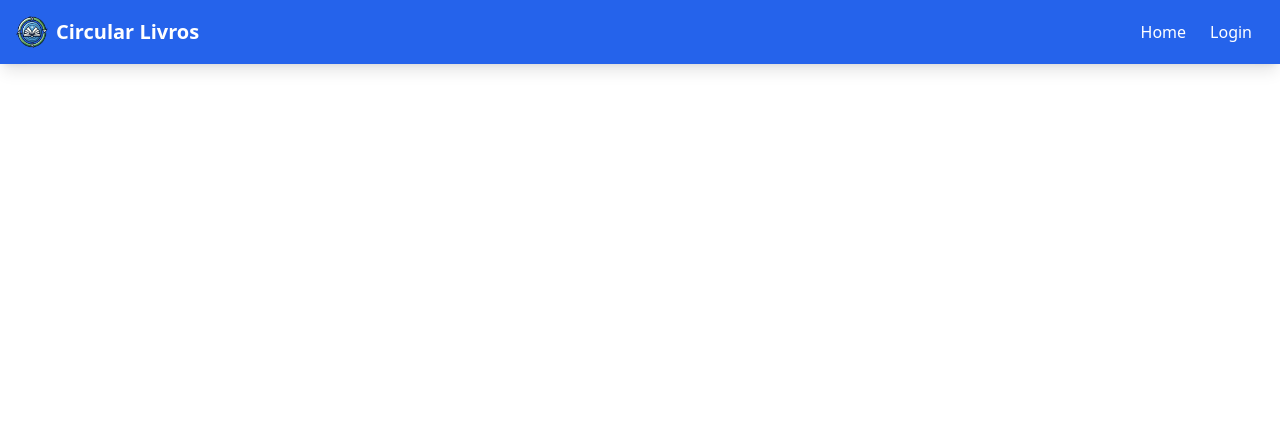
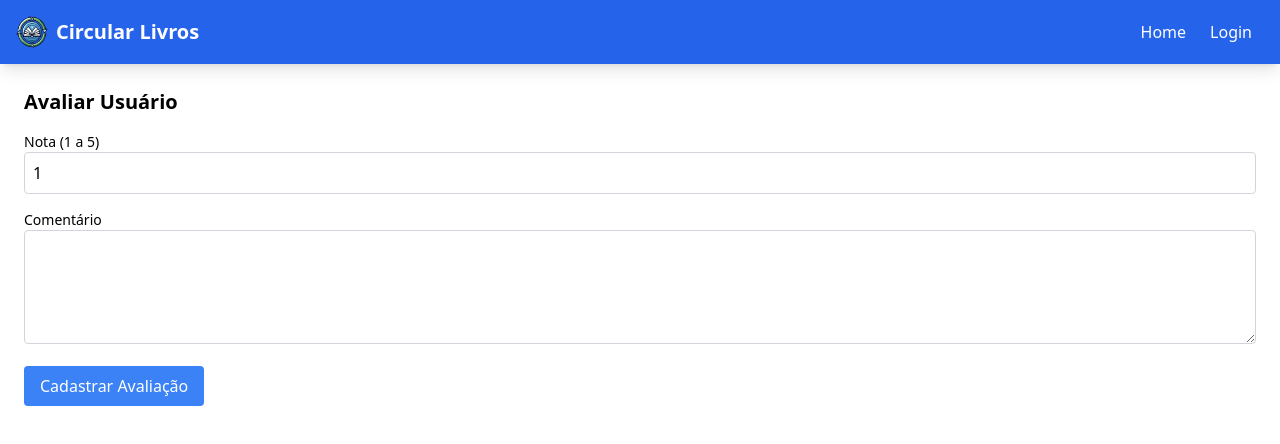
Before and after one commit to vinicius-simioni/P-PPI-II, a React (Vite) app in the folder frontend/: page /avaliacao/1 in a window 1280 px wide. Shown: the top 444 px of the page. Built offline with nearby package versions, Linux system fonts and the light colour scheme.

Commit message:
cadastro avaliacao

```diff
--- a/frontend/src/App.jsx
+++ b/frontend/src/App.jsx
@@ -10,9 +10,9 @@ import MeusLivros from './pages/MeusLivros.jsx';
 import LivrosDisponiveis from './pages/LivrosDisponiveis.jsx';
 import Chat from './pages/Chat.jsx';
 import Sugestoes from './pages/Sugestoes.jsx';
-import AvaliacoesUsuario from './pages/AvaliacoesUsuario.jsx';
 import ListaTrocasRecebidas from './pages/ListaTrocasRecebidas.jsx';
 import ListaTrocasEnviadas from './pages/ListaTrocasEnviadas.jsx';
+import CadastroAvaliacao from './pages/CadastroAvaliacao.jsx';
 
 const App = () => (
   <Router>
@@ -32,7 +32,7 @@ const App = () => (
         <Route path="/sugestoes" element={<Sugestoes />}/>
         <Route path="/trocas-recebidas" element={<ListaTrocasRecebidas />}/>
         <Route path="/trocas-enviadas" element={<ListaTrocasEnviadas />}/>
-        <Route path="/reputacao" element={<AvaliacoesUsuario />}/>
+        <Route path="/avaliacao/:id" element={<CadastroAvaliacao />}/>
       </Routes>
     </div>
   </Router>
--- /dev/null
+++ b/frontend/src/pages/CadastroAvaliacao.jsx
@@ -0,0 +1,91 @@
+import { useState } from "react";
+import axios from "axios";
+import { useParams } from "react-router-dom";
+
+const CadastroAvaliacao = () => {
+  const { id } = useParams();
+  const [nota, setNota] = useState(1);
+  const [comentario, setComentario] = useState("");
+  const [loading, setLoading] = useState(false);
+  const [erro, setErro] = useState("");
+
+  const handleSubmit = async (e) => {
+    e.preventDefault();
+    setLoading(true);
+    setErro("");
+
+    const token = localStorage.getItem("token");
+
+    try {
+      const response = await axios.post(
+        `http://localhost:3000/api/avaliacao/${id}`,
+        {
+          nota,
+          comentario,
+        },
+        {
+          headers: {
+            Authorization: `Bearer ${token}`,
+          },
+        }
+      );
+      console.log("Avaliação criada:", response.data);
+      setNota(1);
+      setComentario("");
+    } catch (error) {
+      if (error.response) {
+        console.error("Erro no servidor:", error.response.data);
+        setErro(error.response.data.error || "Erro ao cadastrar avaliação.");
+      } else if (error.request) {
+        console.error("Erro na requisição:", error.request);
+        setErro("Erro na requisição.");
+      } else {
+        console.error("Erro desconhecido:", error.message);
+        setErro("Erro desconhecido.");
+      }
+    } finally {
+      setLoading(false);
+    }
+  };
+
+  return (
+    <div className="p-6">
+      <h2 className="text-xl font-semibold mb-4">Avaliar Usuário</h2>
+      {erro && <p className="text-red-500">{erro}</p>}
+      <form onSubmit={handleSubmit} className="space-y-4">
+        <div>
+          <label htmlFor="nota" className="block text-sm font-medium">Nota (1 a 5)</label>
+          <input
+            type="number"
+            id="nota"
+            value={nota}
+            onChange={(e) => setNota(Number(e.target.value))}
+            min="1"
+            max="5"
+            className="w-full p-2 border border-gray-300 rounded"
+            required
+          />
+        </div>
+        <div>
+          <label htmlFor="comentario" className="block text-sm font-medium">Comentário</label>
+          <textarea
+            id="comentario"
+            value={comentario}
+            onChange={(e) => setComentario(e.target.value)}
+            className="w-full p-2 border border-gray-300 rounded"
+            rows="4"
+          />
+        </div>
+        <button
+          type="submit"
+          className="bg-blue-500 text-white px-4 py-2 rounded hover:bg-blue-600"
+          disabled={loading}
+        >
+          {loading ? "Carregando..." : "Cadastrar Avaliação"}
+        </button>
+      </form>
+    </div>
+  );
+};
+
+export default CadastroAvaliacao;
--- a/frontend/src/pages/ListaTrocasEnviadas.jsx
+++ b/frontend/src/pages/ListaTrocasEnviadas.jsx
@@ -31,6 +31,10 @@ const ListaTrocasEnviadas = () => {
 
   const iniciarChat = (id_usuario) => {
     navigate(`/chat/${id_usuario}`);
+  };
+
+  const avaliarUsuario = (idDestinatario) => {
+    navigate(`/avaliacao/${idDestinatario}`);
   };
 
   const handleStatusChange = async (id, status) => {
@@ -97,6 +101,15 @@ const ListaTrocasEnviadas = () => {
               </p>
             </div>
             <div className="mt-2">
+              {/* Mostrar botão "Avaliar Usuário" se a troca for aceita e a data já tiver passado */}
+              {troca.status === "aceita" && new Date(troca.data) < new Date() && (
+                <button
+                  onClick={() => avaliarUsuario(troca.id_destinatario)}
+                  className="bg-yellow-500 text-white px-4 py-2 rounded hover:bg-yellow-600"
+                >
+                  Avaliar Usuário
+                </button>
+              )}
               <button
                 onClick={() => iniciarChat(troca.id_destinatario)}
                 className="bg-green-500 text-white px-4 py-2 rounded hover:bg-green-600 mx-2"
```
Also changed, not shown: 1 other file (tests, documents, lock files or other folders).
